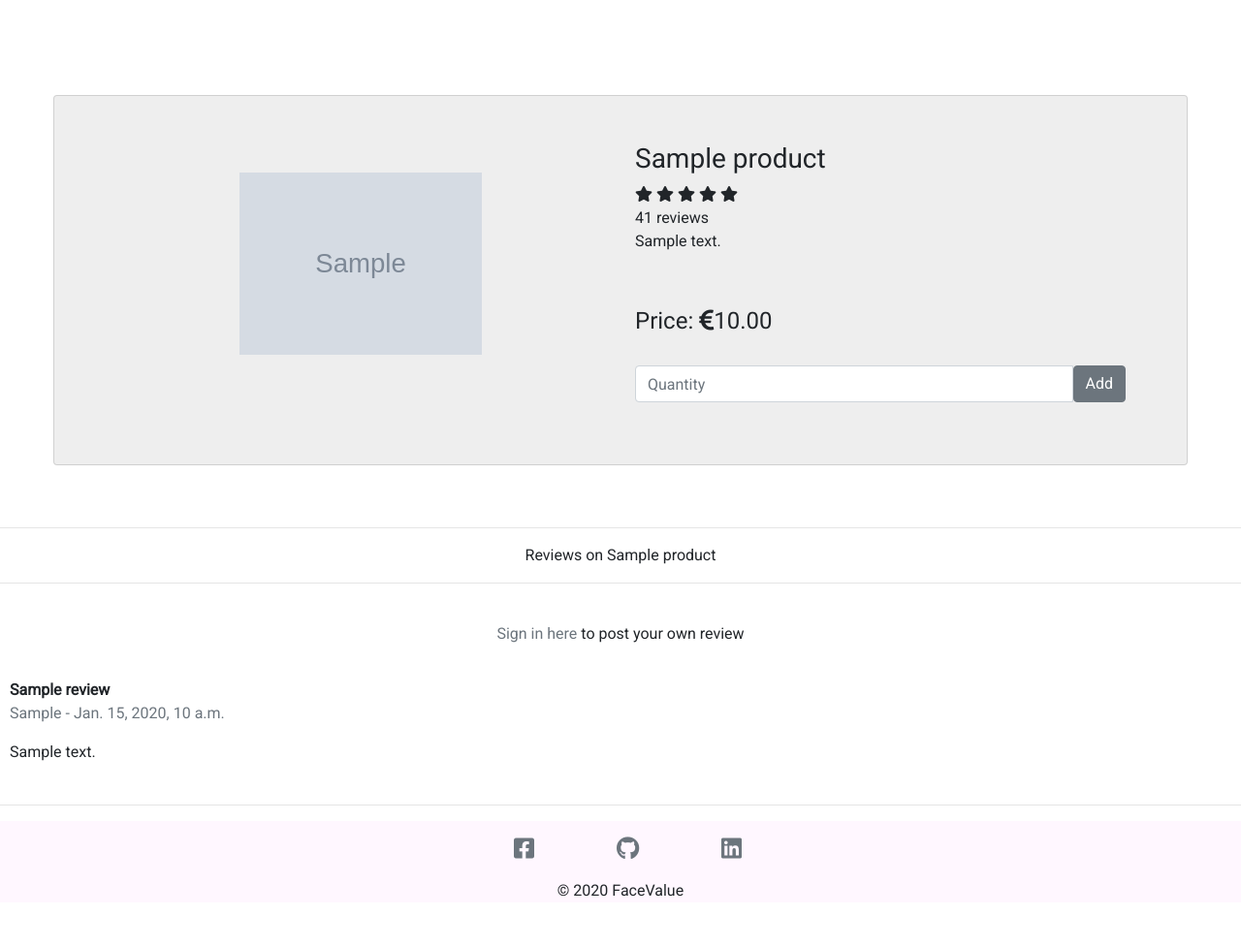
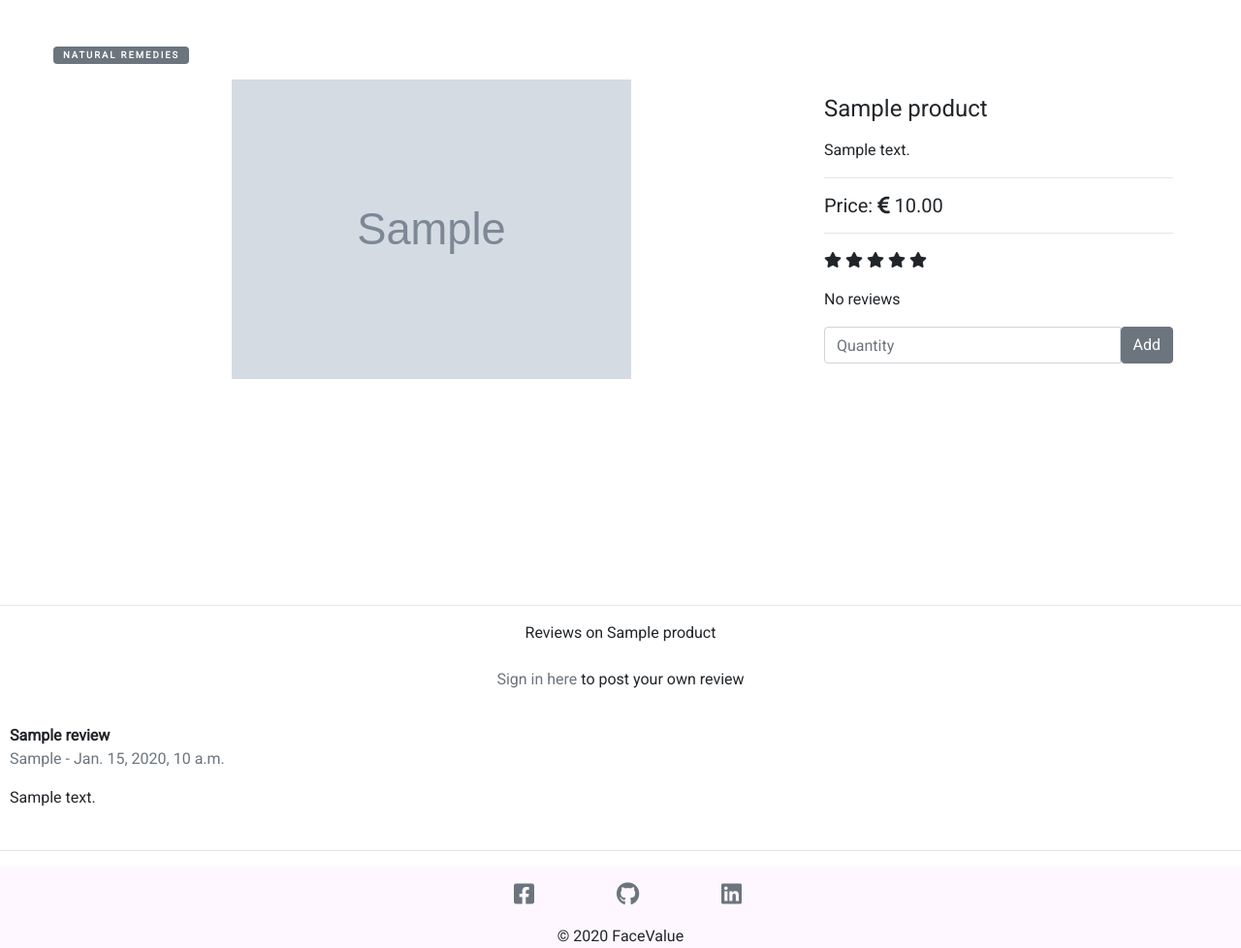
Before and after one commit to MelBiggs/fullstack-frameworks-project, a Django app: page /products/1/ in a window 1280 px wide. Shown: the part 157-1135 px from the top of the page at 97% size. Before the commit the page ends 1082 px from the top, so only its background shows below. Run offline with Django 3.2, Linux system fonts and the light colour scheme; tables that the repository leaves empty hold one stand-in row (values such as "Sample post"); grey boxes marked "Sample" are stand-in pictures; some libraries are stand-ins or nearby versions.

Commit message:
Improved layout of product detail page

```diff
--- a/products/templates/productdetail.html
+++ b/products/templates/productdetail.html
@@ -3,17 +3,23 @@
 {% load bootstrap_tags %}
 
 {% block content %}
-<div class="container">
-	<div class="card product-detail-card">
-		<div class="container-fliud">
-			<div class="wrapper row">
-				<div class="preview col-md-6">
-					<div class="product-detail-img" style="background-image: url('{{ MEDIA_URL }}{{ product.image }}')">
+<div class="container product-detail-container">
+	<p class="post-category text-white bg-secondary mb-3">Natural Remedies</p>
+
+
+	<div class="row">
+
+		<div class="col-md-8 product-detail-img" style="background-image: url('{{ MEDIA_URL }}{{ product.image }}')">
 		</div>
-				</div>
-				<div class="details col-md-6">
-					<h3 class="product-title">{{product.name}}</h3>
-					<div class="rating">
+
+		<div class="col-md-4">
+			<h4 class="my-3">{{product.name}}</h4>
+			<p>{{ product.description }}</p>
+			<hr>
+			<h5 class="my-3 price">Price:
+				<span><i class="fas fa-euro-sign" aria-hidden="true"></i> {{ product.price }}</span></h5>
+			<hr>
+			<div class="rating my-3">
 				<div class="stars">
 					<span class="fa fa-star checked"></span>
 					<span class="fa fa-star checked"></span>
@@ -21,13 +27,12 @@
 					<span class="fa fa-star"></span>
 					<span class="fa fa-star"></span>
 				</div>
-						<span class="review-no">41 reviews</span>
+				{% if reviews %}
+				<div class="my-3">Reviews: {{ reviews|length }}</div>
+				{% else %}
+				<div class="my-3">No reviews</div>
+				{% endif %}
 			</div>
-					<p class="product-description">{{ product.description }}</p>
-                    <br>
-					<h4 class="price">Price:
-						<span><i class="fas fa-euro-sign" aria-hidden="true"></i>{{ product.price }}</span></h4>
-                        <br>
 			<form method="post" action="{% url 'add_to_cart' product.id %}">
 				{% csrf_token %}
 				<div class="input-group">
@@ -38,17 +43,12 @@
 				</div>
 			</form>
 		</div>
-			</div>
-		</div>
+
 	</div>
 </div>
 
-<br>
-<br>
-
 <hr>
 <div class="heading_comments_reviews">Reviews on {{product.name}}</div>
-<hr>
 {% if user.is_authenticated %}
 <form method="POST" id="account-form">
 	{% csrf_token %}
--- a/static/css/style.css
+++ b/static/css/style.css
@@ -211,19 +211,14 @@ caption p {
 
 /* PRODUCT DETAIL PAGE */
 
-.product-detail-card {
-  margin-top: 50px;
-  background: #eee;
-  padding: 3em;
-  line-height: 1.5em;
-  }
+.product-detail-container{
+    height: 70vh;
+}
 
 .product-detail-img {
    background-size: contain;
     background-position: center center;
     background-repeat: no-repeat;
-    width: 250px;
-    height: 250px;
     margin: 0 auto;
 }
 
```
Lines whose indentation alone changed are shown as unchanged.
